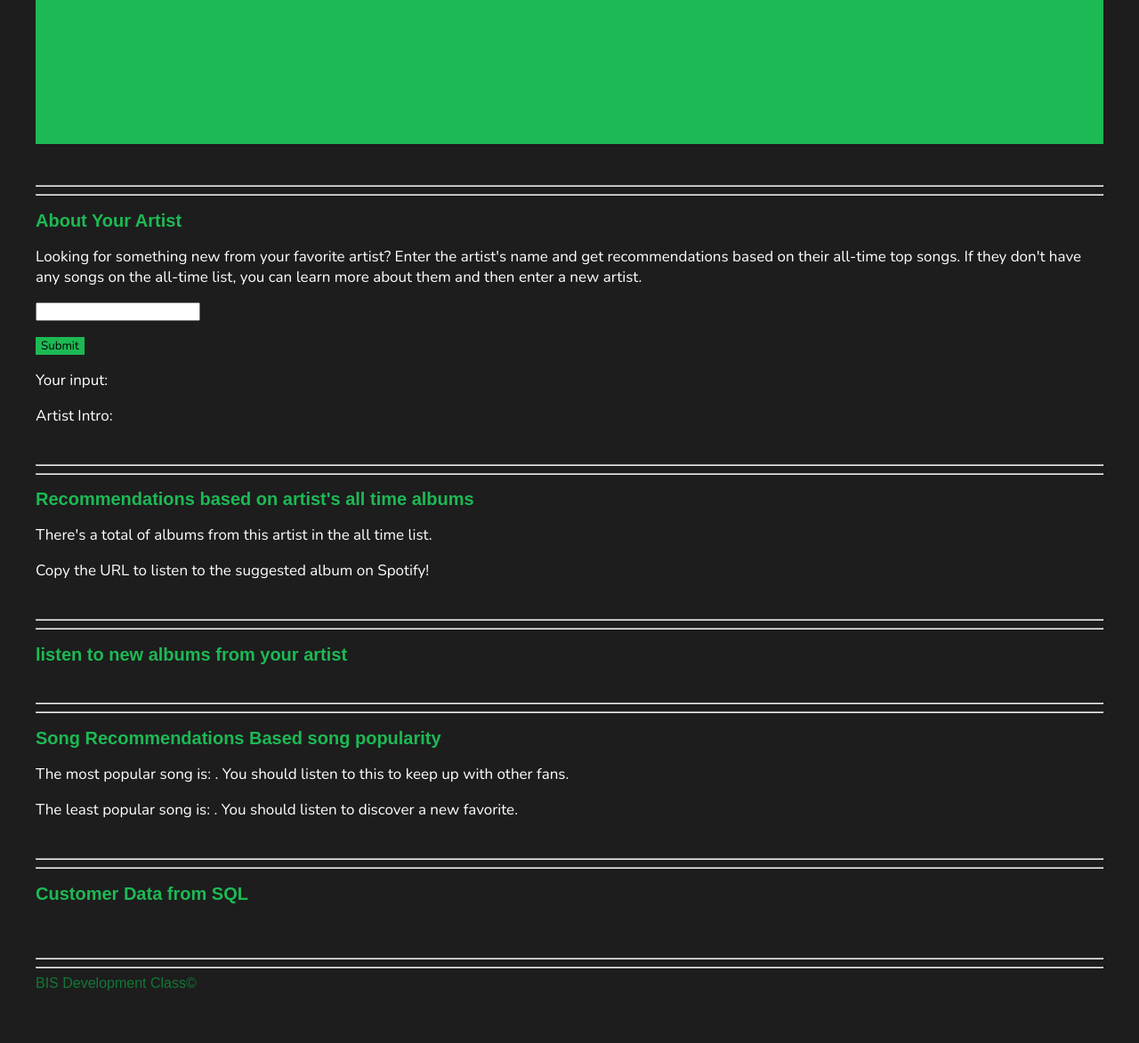
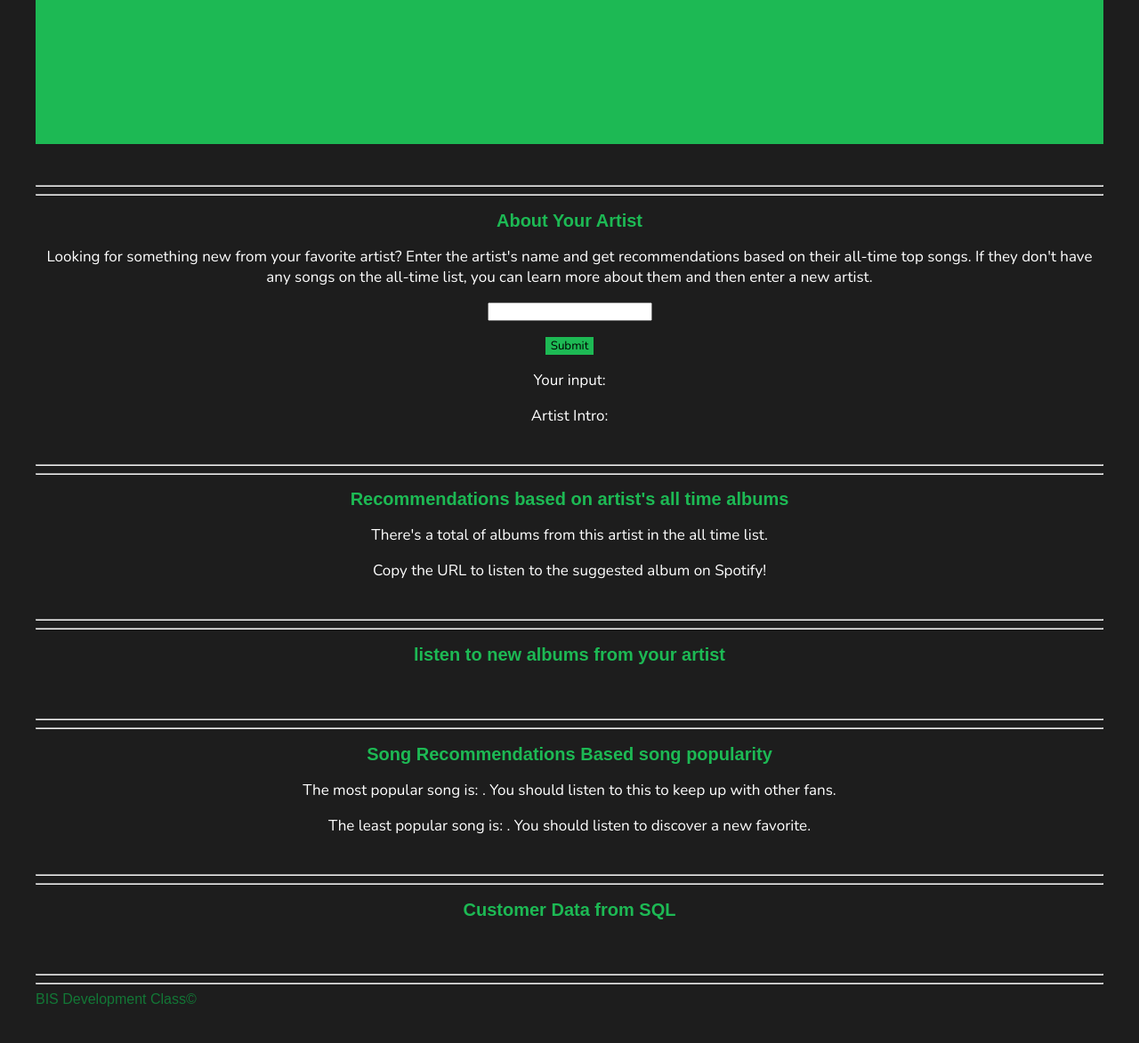
Before and after one commit to MarkPhamm/spotify_app, a Flask app: template spotify_app/templates/index.html in a window 1280 px wide. Shown: the part 1384-2557 px from the top of the page at 89% size. Before the commit the page ends 2498 px from the top, so only its background shows below. Run offline with Flask 3, Linux system fonts and the light colour scheme; the template is opened without the code that fills it, so the values that code supplies are empty; parts of the project's set-up code (start-up, migrations or seed data) failed here and were passed over; some web fonts are replaced.

Commit message:
center text

```diff
--- a/spotify_app/static/css/style.css
+++ b/spotify_app/static/css/style.css
@@ -3,6 +3,10 @@ body {
     margin: 20px;
     padding: 20px;
     background-color: #1D1D1D;
+}
+
+.container {
+  text-align: center; /* Center-align the container */
 }
 
 h1 {
--- a/spotify_app/templates/index.html
+++ b/spotify_app/templates/index.html
@@ -49,6 +49,8 @@
 <hr>
 <hr>
 
+<div class="container">
+
    <h2>About Your Artist</h2>
    <p>Looking for something new from your favorite artist? Enter the artist's name and get recommendations based on their all-time top songs. If they don't have any songs on the all-time list, you can learn more about them and then enter a new artist.</p>
    <form method="post">
@@ -80,6 +82,8 @@
    <hr>
 
    <h2>listen to new albums from your artist</h2>
+   <br>
+
    <div id="album_table">
        {{ album_table|safe }}
    </div>
@@ -100,6 +104,7 @@
    <div id="customer_tables">
        {{ customer_tables|safe }}
    </div>
+   </div>
 
    <br><br>
    <hr>
```
Also changed, not shown: 1 other file.
